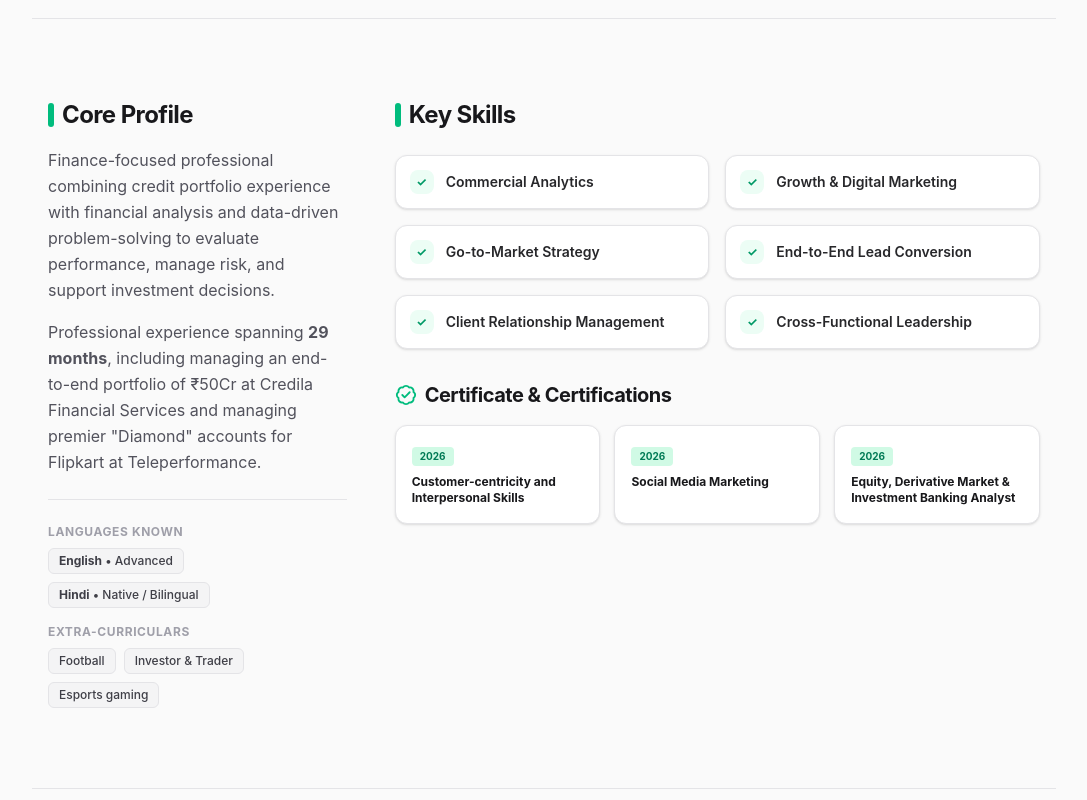
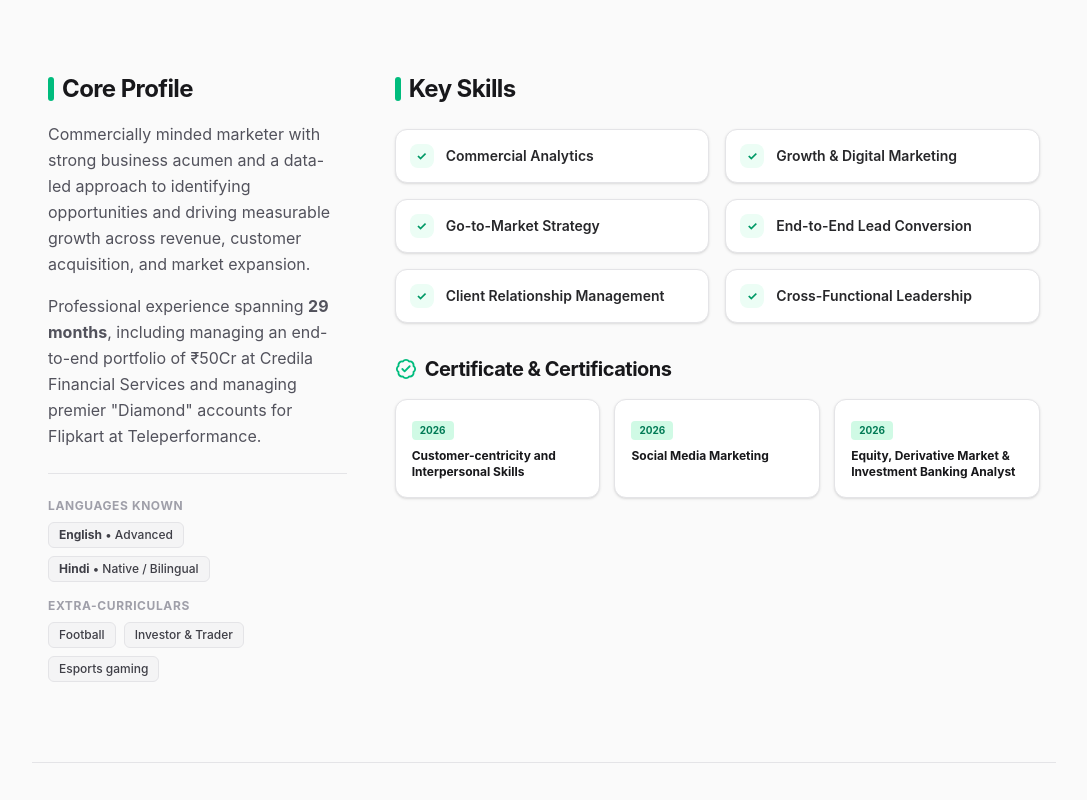
Before and after one commit to Anirudh191919/Anirudh191919.github.io, a React (Vite) app: page / in a window 1280 px wide. Shown: the part 1640-2440 px from the top of the page, without its empty margins (96-1183 px from the left). Built offline with nearby package versions, Linux system fonts and the light colour scheme.

Commit message:
Update profile summary in App.jsx

```diff
--- a/src/App.jsx
+++ b/src/App.jsx
@@ -67,7 +67,7 @@ const ANIRUDH_DATA = {
   name: "Anirudh Patel",
   title: "Marketer & Growth Strategist",
   subtitle: "PGPM Candidate @ Great Lakes | Ex-Credila Sales Executive",
-  about: "Finance-focused professional combining credit portfolio experience with financial analysis and data-driven problem-solving to evaluate performance, manage risk, and support investment decisions (29 Months Experience).",
+  about: "Commercially minded marketer with strong business acumen and a data-led approach to identifying opportunities and driving measurable growth across revenue, customer acquisition, and market expansion.",
   phone: "+91 62635 58264",
   email: "anirudh.ft271016@greatlakes.edu.in",
   linkedin: "https://www.linkedin.com/in/anirudh-patel-474996215",
@@ -699,7 +699,7 @@ function App() {
             </h2>
             <div className="space-y-4 text-zinc-600 dark:text-zinc-400 leading-relaxed text-sm md:text-base">
               <p>
-                Finance-focused professional combining credit portfolio experience with financial analysis and data-driven problem-solving to evaluate performance, manage risk, and support investment decisions.
+                Commercially minded marketer with strong business acumen and a data-led approach to identifying opportunities and driving measurable growth across revenue, customer acquisition, and market expansion.
               </p>
               <p>
                 Professional experience spanning <strong>29 months</strong>, including managing an end-to-end portfolio of ₹50Cr at Credila Financial Services and managing premier "Diamond" accounts for Flipkart at Teleperformance.
```
